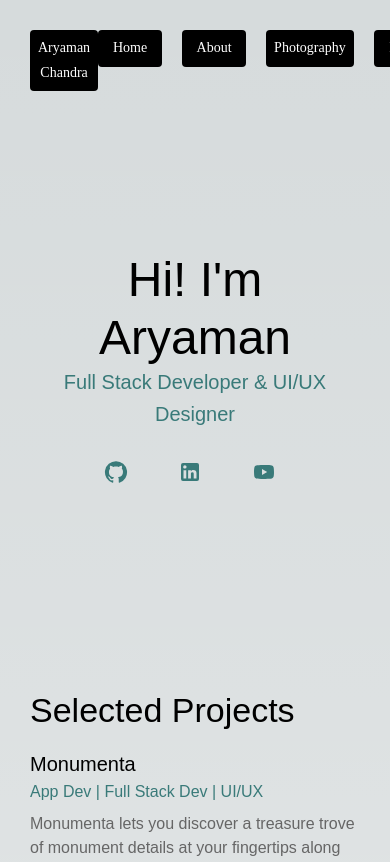
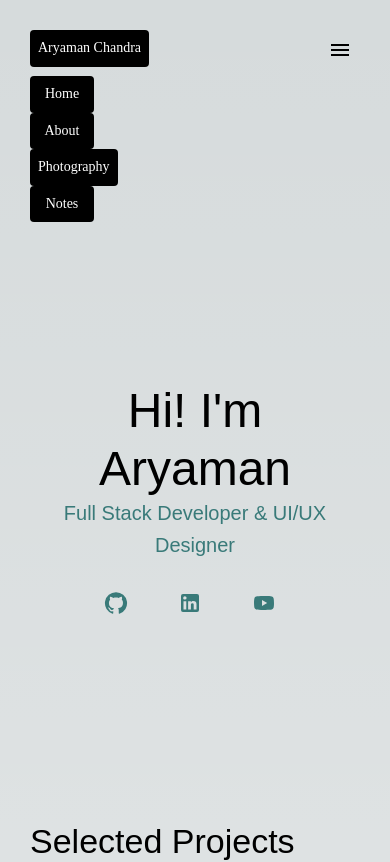
Before and after one commit to aryamanchandra/personalwebsite, a Next.js app: page / in a window 390 px wide. Shown: the top 862 px of the page. Built offline with nearby package versions, Linux system fonts and the light colour scheme; a web font is replaced by a local one.

Commit message:
responsive navbar

```diff
--- a/src/app/components/Navbar.tsx
+++ b/src/app/components/Navbar.tsx
@@ -1,8 +1,19 @@
 "use client";
 
-import { Box, Link, Stack } from "@mui/material";
-import Typography from "@mui/material/Typography";
+import {
+  Box,
+  Link,
+  Stack,
+  Typography,
+  Menu,
+  MenuItem,
+  IconButton,
+  useMediaQuery,
+} from "@mui/material";
+import MenuIcon from "@mui/icons-material/Menu";
+import { useState } from "react";
 import { Button, styled } from "@mui/material";
+import { theme } from "../../../style";
 
 const NavbarButton = styled(Button)({
   color: "white",
@@ -15,21 +26,39 @@ const NavbarButton = styled(Button)({
 });
 
 export default function Navbar() {
+  const matchDownMd = useMediaQuery(theme.breakpoints.down('xs'))
+  const [visible, setVisible] = useState(matchDownMd?false : true);
+
+  const handleMenuOpen = () => {
+    setVisible(!visible);
+  };
+
+
   return (
-    <Stack direction="row">
+    <Stack direction={{sm:"row", xs:"column"}}>
+      <Stack direction="row">
       <Link href="/">
         <NavbarButton>Aryaman Chandra</NavbarButton>
       </Link>
-      <Link href="/" sx={{ marginLeft: "auto" }}>
+
+      <IconButton
+        onClick={handleMenuOpen}
+        color="inherit"
+        sx={{ display: { xs: "block", sm: "none" }, marginLeft: "auto" }}
+      >
+        <MenuIcon />
+      </IconButton>
+      </Stack>
+      <Link href="/" sx={{ marginLeft: {sm:"auto", xs:"none"}, display: visible ? "block":"none" }}>
         <NavbarButton>Home</NavbarButton>
       </Link>
-      <Link href="/about" sx={{ marginLeft: "20px" }}>
+      <Link href="/about" sx={{ marginLeft: {sm:"20px", xs:"none"}, display: visible ? "block":"none"  }}>
         <NavbarButton>About</NavbarButton>
       </Link>
-      <Link href="/photography" sx={{ marginLeft: "20px" }}>
+      <Link href="/photography" sx={{ marginLeft: {sm:"20px", xs:"none"}, display: visible ? "block":"none"  }}>
         <NavbarButton>Photography</NavbarButton>
       </Link>
-      <Link href="/notes" sx={{ marginLeft: "20px" }}>
+      <Link href="/notes" sx={{ marginLeft: {sm:"20px", xs:"none"}, display: visible ? "block":"none"  }}>
         <NavbarButton>Notes</NavbarButton>
       </Link>
     </Stack>
```
